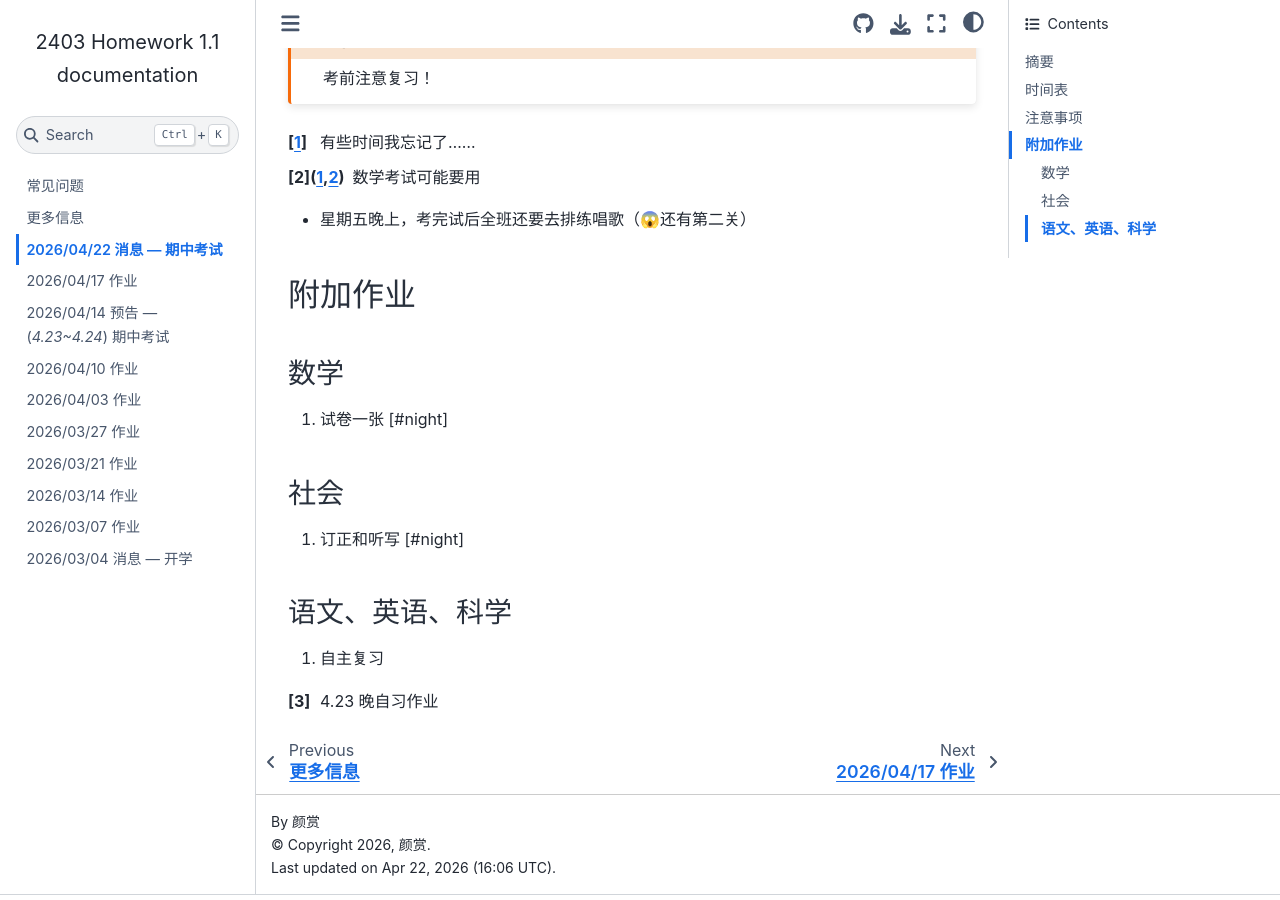
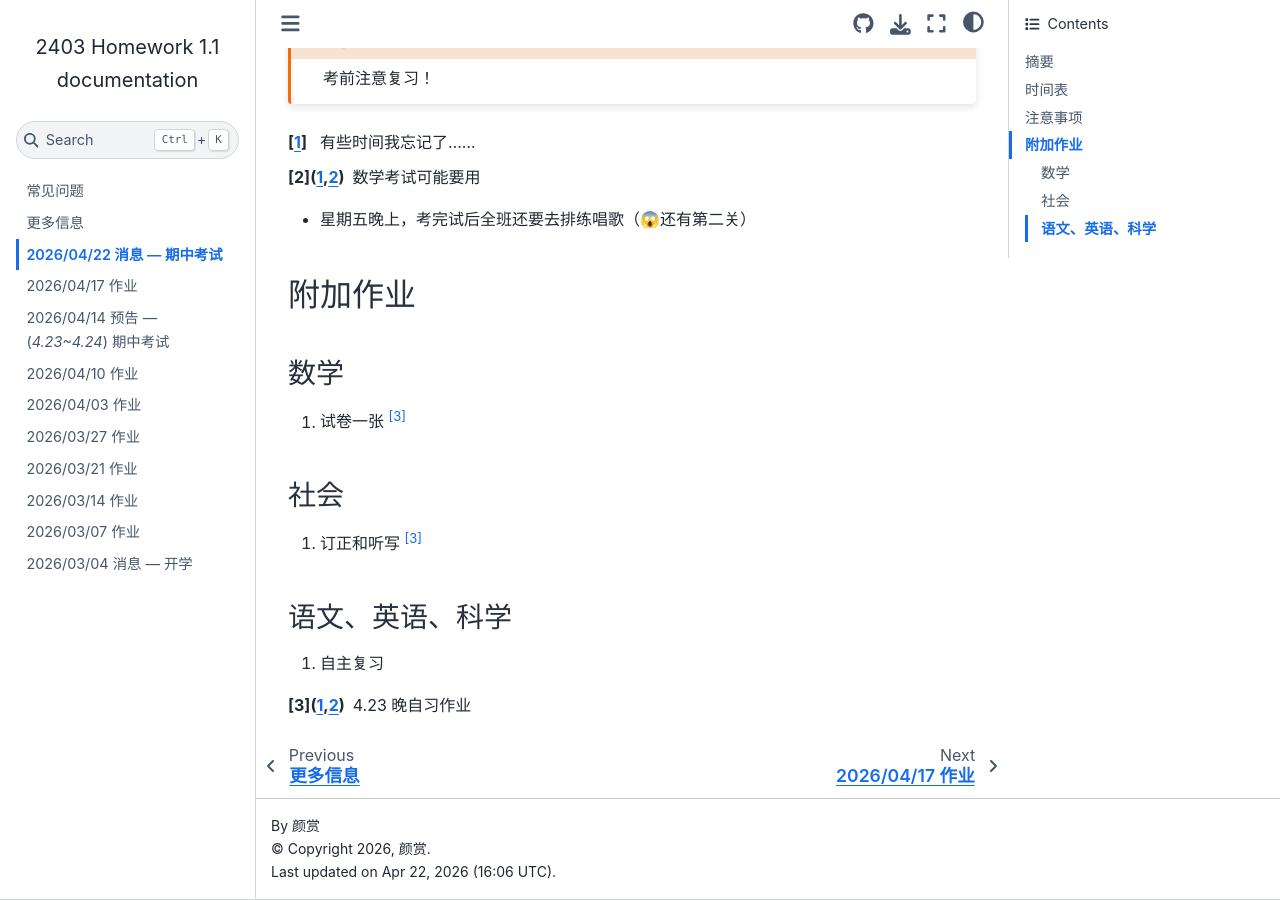
Before and after one commit to Sail-in-1024/2403-Homework, a Sphinx documentation site: the page built from docs/source/events/26.04.22-message.rst, in a window 1280 px wide and 900 px high, scrolled down 944 px. Built offline with Sphinx 7.4.7 and the Sphinx Book theme 1.1.4, drawn with Linux system fonts in a browser that asks for light colours.

Commit message:
更新 26.04.22-message.rst

```diff
--- a/docs/source/events/26.04.22-message.rst
+++ b/docs/source/events/26.04.22-message.rst
@@ -67,12 +67,12 @@
 数学
 ----
 
-#. 试卷一张 [#night]
+#. 试卷一张 [#night]_
 
 社会
 ----
 
-#. 订正和听写 [#night]
+#. 订正和听写 [#night]_
 
 语文、英语、科学
 ----------------
```
